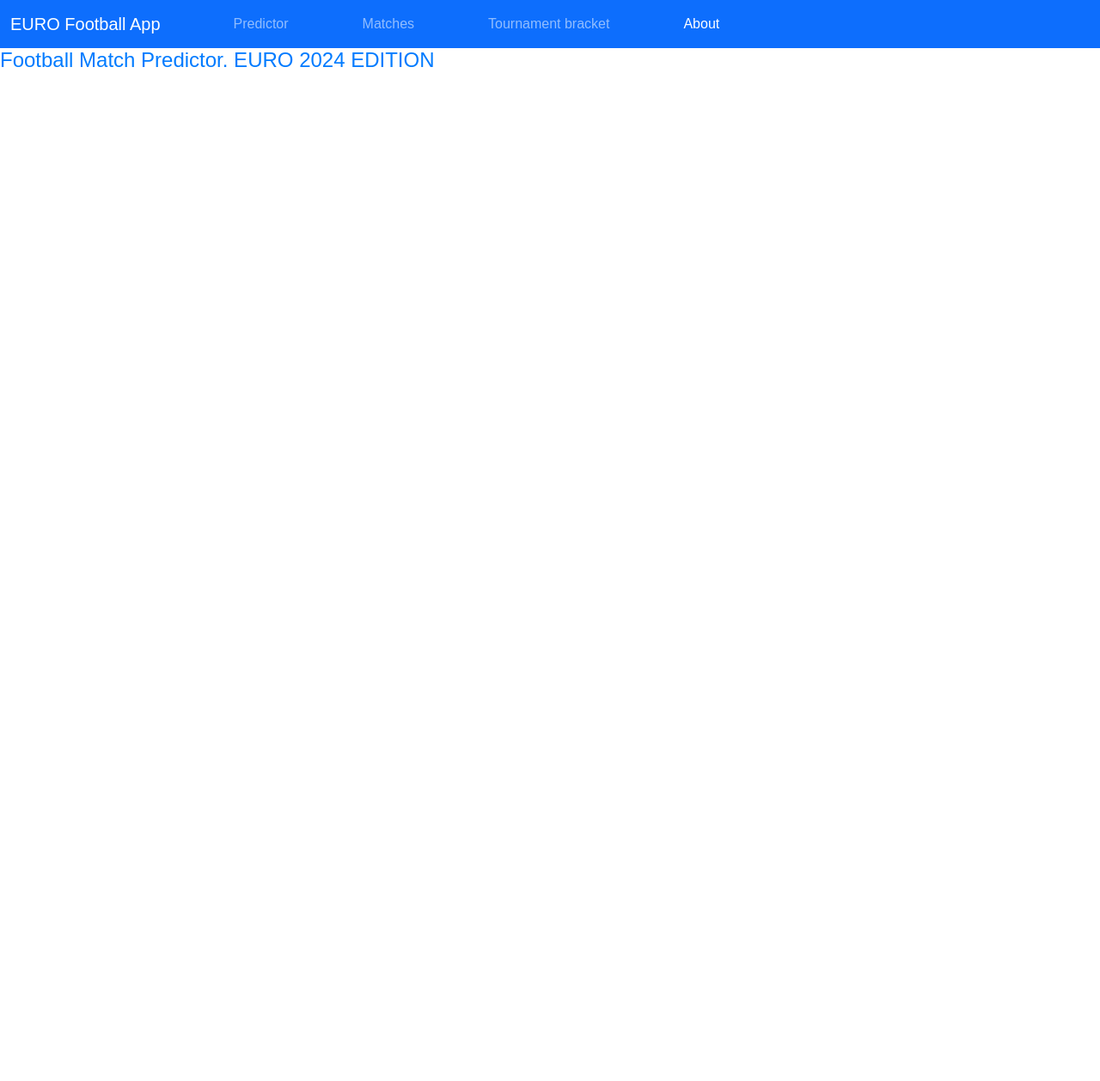
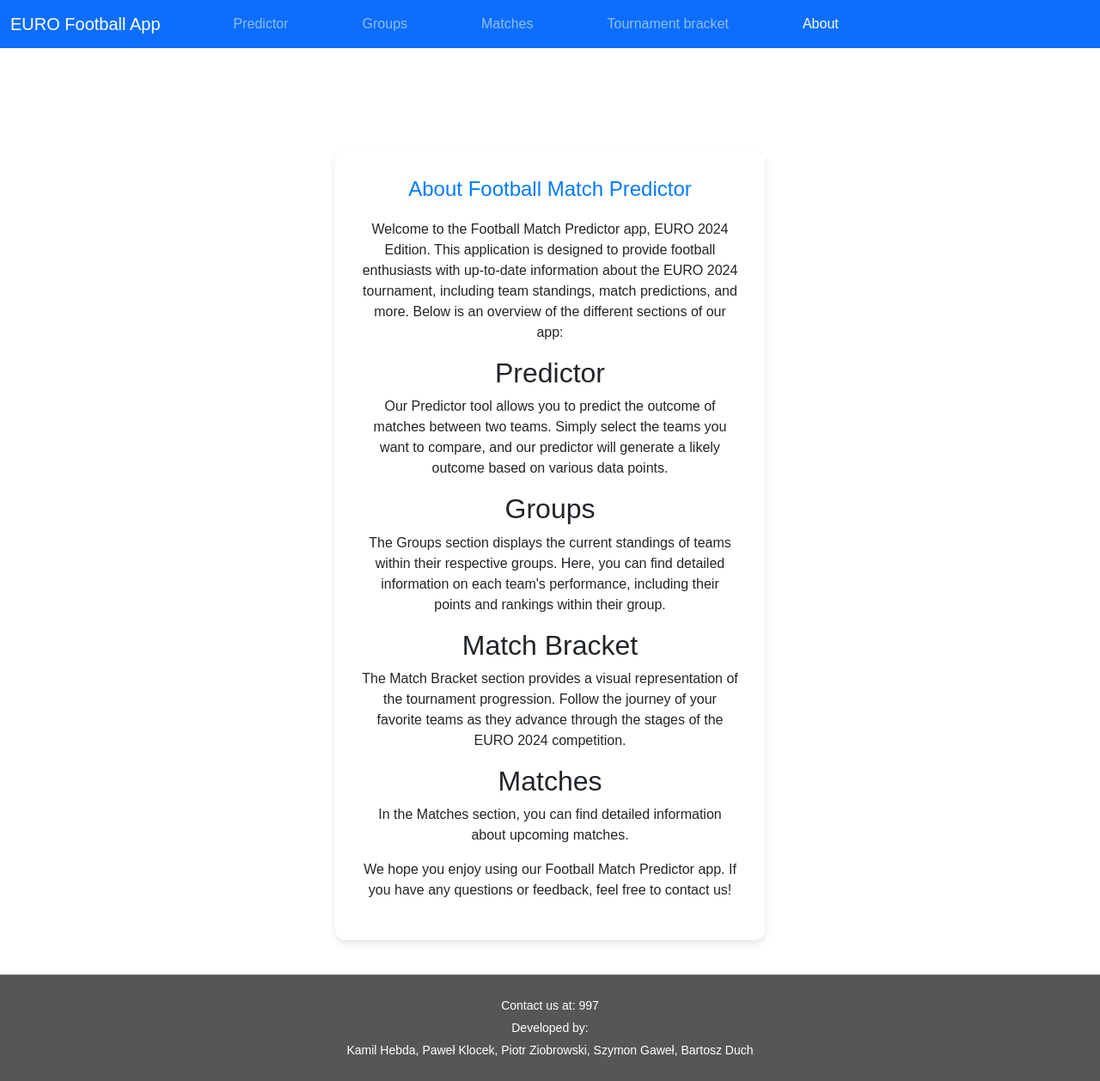
Before and after one commit to gawelszymon/Football_Predictor_WebApp, a Flask app: page /about in a window 1280 px wide. Shown: the whole page at 86% size. Before the commit the page ends 78 px from the top, so only its background shows below. Run offline with Flask 3, Linux system fonts and the light colour scheme; data that the repository does not hold is empty.

Commit message:
grupy i about

```diff
--- a/backend/server.py
+++ b/backend/server.py
@@ -9,6 +9,10 @@ CORS(app)
 @app.route('/')
 def index():
     return render_template('index.html')
+
+@app.route('/groups')
+def groups():
+    return render_template('groups.html')
 
 @app.route('/matches')
 def matches():
--- a/frontend/static/style.css
+++ b/frontend/static/style.css
@@ -20,6 +20,8 @@ body {
     width: 100%;
     max-width: 500px;
     box-sizing: border-box;
+    margin-left: auto;
+    margin-right: auto;
 }
 
 h1 {
@@ -28,7 +30,7 @@ h1 {
     color: #007bff;
 }
 
-#predictionForm{
+#predictionForm {
     display: flex;
     flex-direction: column;
     gap: 15px;
@@ -73,26 +75,92 @@ button:hover {
 
 .groups {
     margin-top: 40px;
+    display: flex;
+    flex-direction: column;
+    align-items: center;
 }
 
 .group {
     margin-bottom: 20px;
+    width: 100%;
+    max-width: 600px;
 }
 
 .group h2 {
     font-size: 20px;
     margin-bottom: 10px;
+    text-align: center;
 }
 
-.flags {
-    display: flex;
-    justify-content: center;
-    gap: 10px;
+.group-table {
+    width: 100%;
+    border-collapse: collapse;
+    margin-bottom: 20px;
+    border-radius: 8px;
+    overflow: hidden;
 }
 
-.flags img {
-    width: 40px;
-    height: 40px;
+.group-table th, .group-table td {
+    border: 1px solid #ddd;
+    padding: 5px 10px;
+    text-align: left;
+    font-size: 14px;
+}
+
+.group-table th {
+    background-color: #e3f2fd;
+    font-weight: bold;
+    text-align: center;
+}
+
+.flag-icon {
+    width: 25px;
+    height: 25px;
+    margin-right: 8px;
+    vertical-align: middle;
     border-radius: 50%;
     border: 1px solid #ddd;
 }
+
+.about-container {
+    text-align: left;
+    width: 100%;
+    max-width: 800px;
+    margin: auto;
+    box-sizing: border-box;
+}
+
+.about-container h1, .about-container h2 {
+    color: #007bff;
+}
+
+.about-container p {
+    font-size: 16px;
+    line-height: 1.6;
+    color: #333;
+}
+.footer {
+    background-color: #565656;
+    padding: 20px 0;
+    text-align: center;
+    margin-top: 40px;
+    border-top: 1px solid #777777;
+}
+
+.footer-content {
+    max-width: 800px;
+    margin: auto;
+    box-sizing: border-box;
+}
+
+.footer p {
+    margin: 5px 0;
+    color: #ffffff;
+    font-size: 14px;
+}
+.logo {
+    display: block;
+    margin: 0 auto 20px;
+    max-width: 500px;
+    width: 100%;
+}
--- a/frontend/templates/about.html
+++ b/frontend/templates/about.html
@@ -1,4 +1,30 @@
 {% extends "base.html" %}
 {% block content %}
-    <h1>Football Match Predictor. EURO 2024 EDITION</h1>
+<div class="container">
+    <h1>About Football Match Predictor</h1>
+    <p>Welcome to the Football Match Predictor app, EURO 2024 Edition. This application is designed to provide football enthusiasts with up-to-date information about the EURO 2024 tournament, including team standings, match predictions, and more. Below is an overview of the different sections of our app:</p>
+
+    <h2>Predictor</h2>
+    <p>Our Predictor tool allows you to predict the outcome of matches between two teams. Simply select the teams you want to compare, and our predictor will generate a likely outcome based on various data points.</p>
+
+    <h2>Groups</h2>
+    <p>The Groups section displays the current standings of teams within their respective groups. Here, you can find detailed information on each team's performance, including their points and rankings within their group.</p>
+
+    <h2>Match Bracket</h2>
+    <p>The Match Bracket section provides a visual representation of the tournament progression. Follow the journey of your favorite teams as they advance through the stages of the EURO 2024 competition.</p>
+
+    <h2>Matches</h2>
+    <p>In the Matches section, you can find detailed information about upcoming matches.</p>
+
+    <p>We hope you enjoy using our Football Match Predictor app. If you have any questions or feedback, feel free to contact us!</p>
+</div>
+<footer class="footer">
+    <div class="footer-content">
+        <p>Contact us at: 997</p>
+        <p>
+        Developed by:
+            <p>Kamil Hebda, Paweł Klocek, Piotr Ziobrowski, Szymon Gaweł, Bartosz Duch</p>
+        </p>
+    </div>
+</footer>
 {% endblock %}
--- a/frontend/templates/base.html
+++ b/frontend/templates/base.html
@@ -53,7 +53,10 @@
                             <a class="nav-link {% if request.endpoint == 'index' %}active{% endif %}" aria-current="page" href="{{ url_for('index') }}">Predictor</a>
                         </li>
                         <li class="nav-item">
-                            <a class="nav-link {% if request.endpoint == 'matches' %}active{% endif %}" href="{{url_for('matches')}}">Matches</a>
+                            <a class="nav-link {% if request.endpoint == 'groups' %}active{% endif %}" href="{{url_for('groups')}}">Groups</a>
+                        </li>
+                        <li class="nav-item">
+                            <a class="nav-link {% if request.endpoint == 'matches' %}active{% endif %}" href="{{ url_for('matches') }}">Matches</a>
                         </li>
                         <li class="nav-item">
                             <a class="nav-link {% if request.endpoint == 'bracket' %}active{% endif %}" href="{{ url_for('bracket') }}">Tournament bracket</a>
@@ -61,6 +64,7 @@
                         <li class="nav-item">
                             <a class="nav-link {% if request.endpoint == 'about' %}active{% endif %}" href="{{ url_for('about') }}">About</a>
                         </li>
+
                     </ul>
                     <!-- <form class="d-flex">
                             <input class="form-control me-2" type="search" placeholder="Search" aria-label="Search">
--- a/frontend/templates/index.html
+++ b/frontend/templates/index.html
@@ -1,6 +1,7 @@
 {% extends "base.html" %}
 {% block content %}
-    <div id="cointainer-body" class="container">
+    <div id="container-body" class="container">
+        <img src="{{ url_for('static', filename='flags/logo.png') }}" alt="Logo" class="logo">
         <h1>Football Match Predictor. EURO 2024 EDITION</h1>
         <form id="predictionForm">
             <label for="team1">Team 1:</label>
@@ -16,7 +17,6 @@
         <div id="result" class="result"></div>
 
         <div class="groups" id="groups-container">
-            <!-- Groups will be dynamically populated here -->
         </div>
     </div>
 {% endblock %}
--- a/frontend/templates/matches.html
+++ b/frontend/templates/matches.html
@@ -1,4 +1,4 @@
 {% extends "base.html" %}
 {% block content %}
-    <h1>Football Match Predictor. EURO 2024 EDITION</h1>
+    <h1>Matches tu beda</h1>
 {% endblock %}
```
Also changed, not shown: frontend/static/groups.js (added, +68 -0 lines), frontend/static/script.js (+3 -36 lines), frontend/templates/bracket.html (+10 -1 lines), frontend/templates/groups.html (added, +8 -0 lines), frontend/static/flags/logo.png (added).
